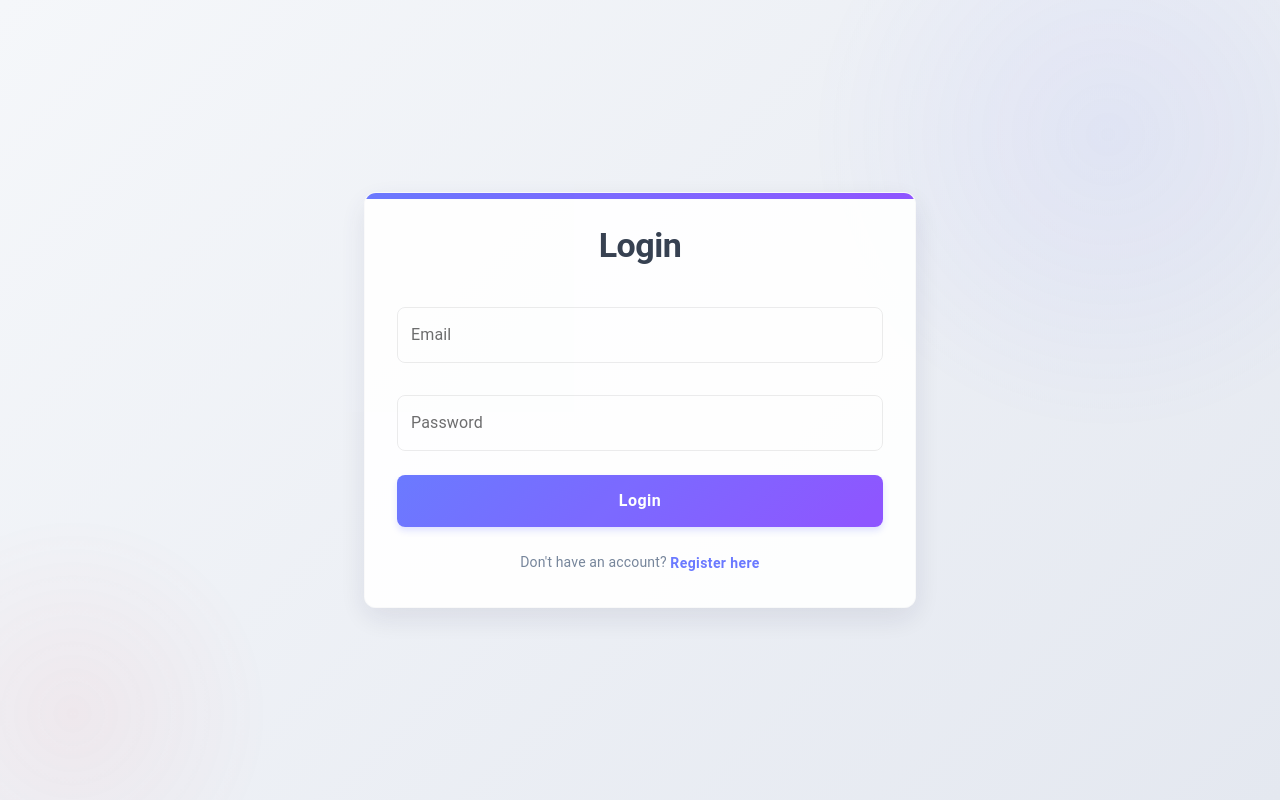
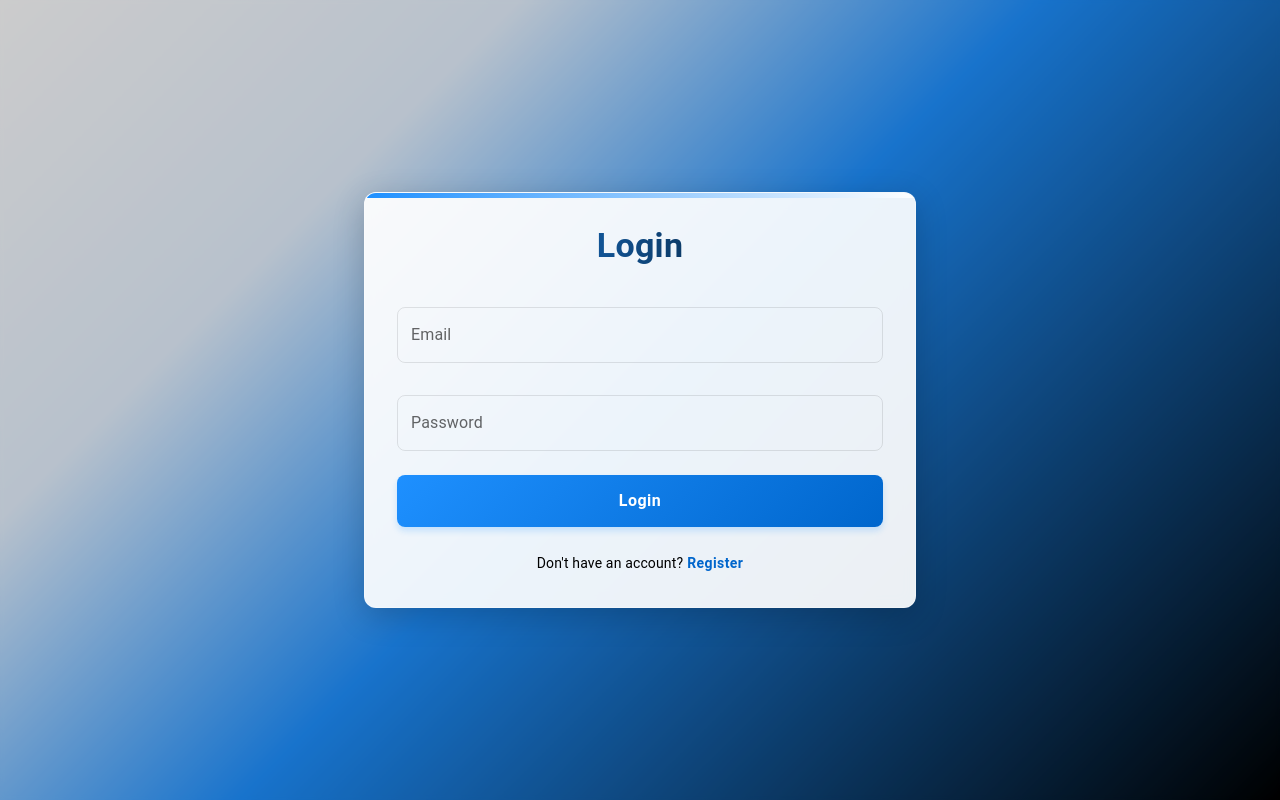
Before and after one commit to Puja-01/ExpenseTracker, a React (Create React App) app in the folder frontend/: page /login in a window 1280 px wide. Built offline with nearby package versions, Linux system fonts and the light colour scheme.

Commit message:
Update Login.js

```diff
--- a/frontend/src/pages/Login.js
+++ b/frontend/src/pages/Login.js
@@ -4,16 +4,10 @@ import { useNavigate } from 'react-router-dom';
 import { TextField, Button, Container, Typography, Box, Paper, Alert, Fade, Grow } from '@mui/material';
 import { keyframes } from '@emotion/react';
 
-// Animation keyframes
-const subtlePulse = keyframes`
-  0% { opacity: 0.95; }
-  50% { opacity: 1; }
-  100% { opacity: 0.95; }
-`;
-
+// Animation keyframes (for floating elements only)
 const floatAnimation = keyframes`
   0% { transform: translateY(0px); }
-  50% { transform: translateY(-8px); }
+  50% { transform: translateY(-10px); }
   100% { transform: translateY(0px); }
 `;
 
@@ -44,58 +38,41 @@ const Login = () => {
   return (
     <Box sx={{
       minHeight: "100vh",
-      background: "linear-gradient(135deg, #f5f7fa 0%, #e4e8f0 100%)",
+      background: "linear-gradient(135deg, #ffffff 0%, #e6f2ff 25%, #1e90ff 50%, #000000 100%)",
       display: "flex",
       alignItems: "center",
       justifyContent: "center",
       position: 'relative',
       overflow: 'hidden',
+      '&::before': {
+        content: '""',
+        position: 'absolute',
+        width: '100%',
+        height: '100%',
+        background: 'rgba(0,0,0,0.2)',
+        backdropFilter: 'blur(2px)',
+      }
     }}>
-      {/* Decorative elements */}
-      <Box sx={{
-        position: 'absolute',
-        width: '60vw',
-        height: '60vw',
-        maxWidth: 600,
-        maxHeight: 600,
-        borderRadius: '50%',
-        background: 'radial-gradient(circle, rgba(100,115,255,0.08) 0%, rgba(0,0,0,0) 70%)',
-        top: '-20%',
-        right: '-10%',
-        animation: `${floatAnimation} 8s ease-in-out infinite`,
-      }} />
-      <Box sx={{
-        position: 'absolute',
-        width: '40vw',
-        height: '40vw',
-        maxWidth: 400,
-        maxHeight: 400,
-        borderRadius: '50%',
-        background: 'radial-gradient(circle, rgba(255,100,100,0.06) 0%, rgba(0,0,0,0) 70%)',
-        bottom: '-15%',
-        left: '-10%',
-        animation: `${floatAnimation} 10s ease-in-out infinite 2s`,
-      }} />
 
       <Container maxWidth="sm">
         <Grow in={true} timeout={800}>
           <Paper sx={{
             p: 4,
-            bgcolor: "rgba(255, 255, 255, 0.96)",
+            bgcolor: "rgba(255, 255, 255, 0.92)",
             borderRadius: 3,
-            boxShadow: '0 10px 30px rgba(50, 50, 93, 0.1)',
-            border: '1px solid rgba(0, 0, 0, 0.02)',
+            boxShadow: '0 8px 32px rgba(0, 0, 0, 0.2)',
+            backdropFilter: 'blur(8px)',
+            border: '1px solid rgba(255, 255, 255, 0.3)',
             position: 'relative',
             overflow: 'hidden',
-            animation: `${subtlePulse} 6s ease infinite`,
             '&::before': {
               content: '""',
               position: 'absolute',
               top: 0,
               left: 0,
               right: 0,
-              height: 6,
-              background: 'linear-gradient(90deg, #6473ff, #8b4dff)',
+              height: 5,
+              background: 'linear-gradient(90deg, #1e90ff, #ffffff)',
             }
           }}>
             <Fade in={true} timeout={1000}>
@@ -105,10 +82,11 @@ const Login = () => {
                   textAlign="center"
                   gutterBottom
                   sx={{
-                    fontWeight: 700,
-                    color: "#2d3748",
+                    fontWeight: 'bold',
                     mb: 3,
-                    letterSpacing: '-0.5px',
+                    background: 'linear-gradient(90deg, #1e90ff, #000000)',
+                    WebkitBackgroundClip: 'text',
+                    WebkitTextFillColor: 'transparent',
                   }}
                 >
                   Login
@@ -119,8 +97,8 @@ const Login = () => {
                     <Alert severity="error" sx={{
                       mb: 3,
                       borderRadius: 2,
-                      bgcolor: '#fff5f5',
-                      border: '1px solid #fed7d7',
+                      bgcolor: 'rgba(255, 0, 0, 0.1)',
+                      border: '1px solid rgba(255, 0, 0, 0.2)',
                     }}>
                       {errorMessage}
                     </Alert>
@@ -139,14 +117,14 @@ const Login = () => {
                       '& .MuiOutlinedInput-root': {
                         borderRadius: 2,
                         '& fieldset': {
-                          borderColor: 'rgba(0, 0, 0, 0.08)',
+                          borderColor: 'rgba(0, 0, 0, 0.1)',
                         },
                         '&:hover fieldset': {
-                          borderColor: '#6473ff',
+                          borderColor: '#1e90ff',
                         },
                         '&.Mui-focused fieldset': {
-                          borderColor: '#6473ff',
-                          boxShadow: '0 0 0 3px rgba(100, 115, 255, 0.2)',
+                          borderColor: '#1e90ff',
+                          boxShadow: '0 0 0 2px rgba(30, 144, 255, 0.2)',
                         },
                       },
                     }}
@@ -164,14 +142,14 @@ const Login = () => {
                       '& .MuiOutlinedInput-root': {
                         borderRadius: 2,
                         '& fieldset': {
-                          borderColor: 'rgba(0, 0, 0, 0.08)',
+                          borderColor: 'rgba(0, 0, 0, 0.1)',
                         },
                         '&:hover fieldset': {
-                          borderColor: '#6473ff',
+                          borderColor: '#1e90ff',
                         },
                         '&.Mui-focused fieldset': {
-                          borderColor: '#6473ff',
-                          boxShadow: '0 0 0 3px rgba(100, 115, 255, 0.2)',
+                          borderColor: '#1e90ff',
+                          boxShadow: '0 0 0 2px rgba(30, 144, 255, 0.2)',
                         },
                       },
                     }}
@@ -183,54 +161,57 @@ const Login = () => {
                     fullWidth
                     disabled={isLoading}
                     sx={{
-                      background: 'linear-gradient(135deg, #6473ff 0%, #8b4dff 100%)',
+                      background: 'linear-gradient(135deg, #1e90ff 0%, #0066cc 100%)',
                       borderRadius: 2,
                       py: 1.5,
                       fontSize: '16px',
-                      fontWeight: 600,
+                      fontWeight: 'bold',
                       textTransform: 'none',
-                      boxShadow: '0 4px 6px rgba(100, 115, 255, 0.2)',
-                      transition: 'all 0.3s ease',
+                      boxShadow: '0 4px 6px rgba(30, 144, 255, 0.2)',
+                      transition: 'all 0.3s',
                       '&:hover': {
-                        transform: 'translateY(-1px)',
-                        boxShadow: '0 6px 12px rgba(100, 115, 255, 0.3)',
-                        background: 'linear-gradient(135deg, #5a69e6 0%, #7e44e6 100%)',
-                      },
-                      '&:active': {
-                        transform: 'translateY(0)',
+                        transform: 'translateY(-2px)',
+                        boxShadow: '0 6px 12px rgba(30, 144, 255, 0.3)',
                       },
                       '&.Mui-disabled': {
-                        background: '#e2e8f0',
-                        color: '#a0aec0',
+                        background: '#e0e0e0',
                       }
                     }}
                   >
-                    {isLoading ? 'Signing In...' : 'Login'}
+                    {isLoading ? 'Logging in...' : 'Login'}
                   </Button>
                 </form>
 
-                <Typography variant="body2" align="center" mt={3} sx={{
-                  color: '#718096',
-                  fontSize: '0.875rem',
-                }}>
-                  Don't have an account?{' '}
+                <Typography
+                  variant="body2"
+                  align="center"
+                  mt={3}
+                  sx={{
+                    display: 'flex',
+                    alignItems: 'center',
+                    justifyContent: 'center',
+                    color: '#000000',
+                    gap: '4px',
+                  }}
+                >
+                  Don't have an account?
                   <Button
                     component="button"
                     onClick={() => navigate('/register')}
                     sx={{
-                      color: '#6473ff',
+                      color: '#0066cc',
                       textTransform: 'none',
-                      fontWeight: 600,
-                      fontSize: '0.875rem',
+                      fontWeight: 'bold',
                       p: 0,
                       minWidth: 'auto',
                       '&:hover': {
+                        color: '#1e90ff',
+                        background: 'none',
                         textDecoration: 'underline',
-                        background: 'none',
                       }
                     }}
                   >
-                    Register here
+                    Register
                   </Button>
                 </Typography>
               </Box>
```
